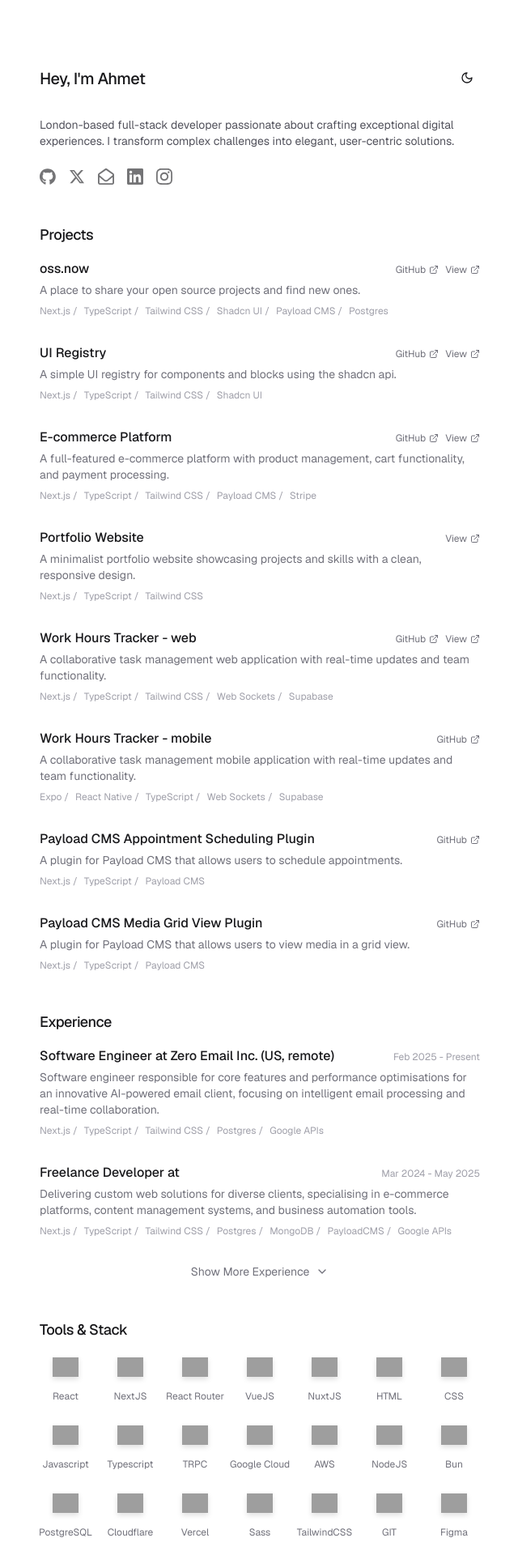
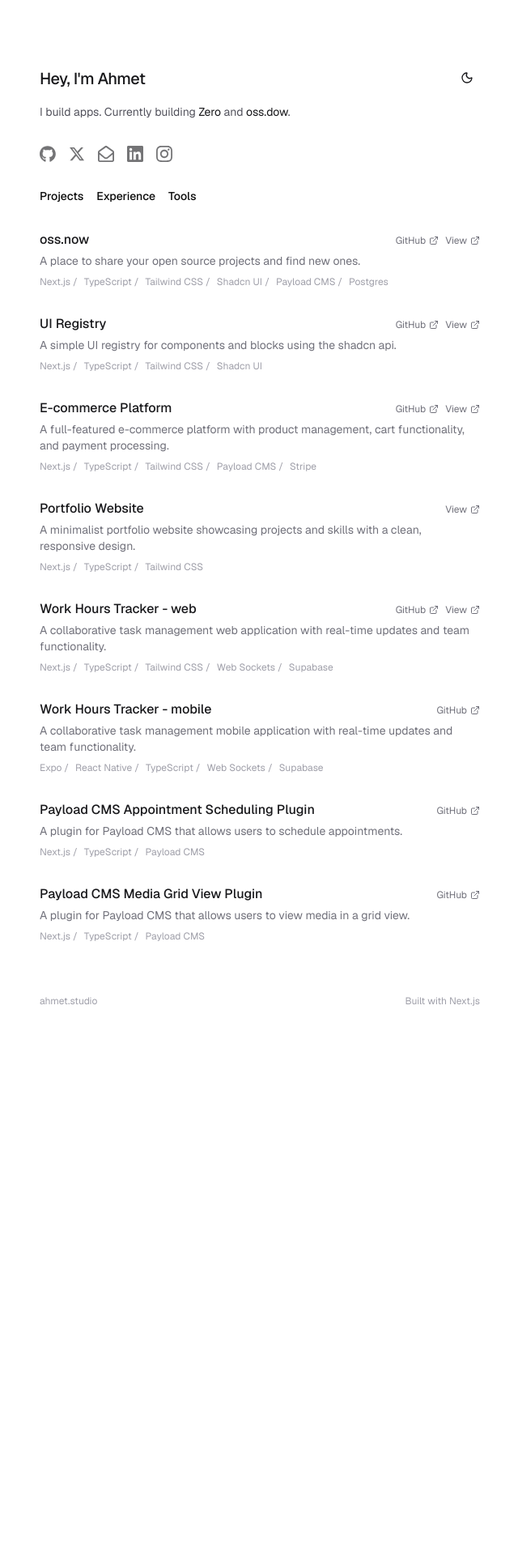
Before and after one commit to zaidhafeezvu/portfolio, a Next.js app: page / in a window 1280 px wide. Shown: the top 1920 px of the page at 81% size, without its empty margins (319-959 px from the left). After the commit the page ends 1260 px from the top, so only its background shows below. Built offline with nearby package versions, Linux system fonts and the light colour scheme; grey boxes are pictures that could not be loaded.

Commit message:
something different

```diff
--- a/src/app/globals.css
+++ b/src/app/globals.css
@@ -45,8 +45,6 @@
 
 :root {
   --radius: 0.625rem;
-  --background: oklch(1 0 0);
-  --foreground: oklch(0.145 0 0);
   --card: oklch(1 0 0);
   --card-foreground: oklch(0.145 0 0);
   --popover: oklch(1 0 0);
@@ -76,6 +74,8 @@
   --sidebar-accent-foreground: oklch(0.205 0 0);
   --sidebar-border: oklch(0.922 0 0);
   --sidebar-ring: oklch(0.708 0 0);
+  --background: oklch(1 0 0);
+  --foreground: oklch(0.145 0 0);
 }
 
 .dark {
--- a/src/app/page.tsx
+++ b/src/app/page.tsx
@@ -3,34 +3,42 @@
 import SocialMedia from "@/components/SocialMedia";
 import { ThemeToggle } from "@/components/ThemeToggle";
 import { AnimateIn } from "@/components/animations/AnimateIn";
-import { ExternalLink, ChevronDown, ChevronUp } from "lucide-react";
-import { useState } from "react";
+import { Tabs, TabsContent, TabsList, TabsTrigger } from "@/components/ui/tabs";
+import { ExternalLink } from "lucide-react";
 import Image from "next/image";
 
 export default function Home() {
-  // const [isProjectsExpanded, setIsProjectsExpanded] = useState(false);
-  // const initialProjectCount = 2;
-  // const visibleProjects = isProjectsExpanded ? projects : projects.slice(0, initialProjectCount);
-  const visibleProjects = projects;
-
-  const [isExperienceExpanded, setIsExperienceExpanded] = useState(false);
-  const initialExperienceCount = 2;
-  const visibleExperience = isExperienceExpanded ? experience : experience.slice(0, initialExperienceCount);
-
   return (
     <main className="text-zinc-900 dark:text-zinc-100 max-w-xl mx-auto px-4 py-4 mt-16">
       <AnimateIn variant="fadeUp">
-        <section className="mb-12">
+        <section className="mb-6">
           <AnimateIn variant="fadeUp" delay={0.2}>
-            <h1 className="text-xl font-medium tracking-tight mb-8 flex items-baseline justify-between">
+            <h1 className="text-xl font-medium tracking-tight mb-4 flex items-baseline justify-between">
               <span>Hey, I&apos;m Ahmet</span>
               <ThemeToggle />
             </h1>
           </AnimateIn>
           <AnimateIn variant="fadeUp" delay={0.4}>
-            <p className="text-sm text-zinc-600 dark:text-zinc-400 max-w-xl mb-6">
-              London-based full-stack developer passionate about crafting exceptional digital experiences. I transform complex challenges into elegant,
-              user-centric solutions.
+            <p className="text-sm text-zinc-600 dark:text-zinc-400 max-w-xl mb-8">
+              I build apps. Currently building{" "}
+              <a
+                href="https://0.email"
+                target="_blank"
+                rel="noopener noreferrer"
+                className="text-zinc-900 dark:text-zinc-100 hover:text-zinc-900 dark:hover:text-zinc-100 transition-colors"
+              >
+                Zero
+              </a>{" "}
+              and{" "}
+              <a
+                href="https://oss.now"
+                target="_blank"
+                rel="noopener noreferrer"
+                className="text-zinc-900 dark:text-zinc-100 hover:text-zinc-900 dark:hover:text-zinc-100 transition-colors"
+              >
+                oss.dow
+              </a>
+              .
             </p>
           </AnimateIn>
 
@@ -42,16 +50,28 @@ export default function Home() {
         </section>
       </AnimateIn>
 
+      <Tabs defaultValue="projects">
         <AnimateIn variant="fadeUp" delay={0.2}>
+          <TabsList className="mb-4 border-none bg-transparent p-0 -ml-[8px]">
+            <TabsTrigger value="projects" className="!bg-transparent !border-none !shadow-none">
+              Projects
+            </TabsTrigger>
+            <TabsTrigger value="experience" className="!bg-transparent !border-none !shadow-none">
+              Experience
+            </TabsTrigger>
+            <TabsTrigger value="tools" className="!bg-transparent !border-none !shadow-none">
+              Tools
+            </TabsTrigger>
+          </TabsList>
+        </AnimateIn>
+
+        <TabsContent value="projects">
+          <AnimateIn variant="fadeUp" delay={0}>
             <section className="mb-12">
-          <AnimateIn variant="reveal" delay={0.3}>
-            <h2 className="text-lg font-medium tracking-tight mb-4 inline-block">Projects</h2>
-          </AnimateIn>
               <div className="space-y-8">
                 <ul className="space-y-8">
-              {visibleProjects.map((project, index) => {
-                // const delay = 0.3 + (index < initialProjectCount ? index : index - initialProjectCount) * 0.1;
-                const delay = 0.3 + index * 0.1;
+                  {projects.map((project, index) => {
+                    const delay = 0.1 + index * 0.1;
                     return (
                       <AnimateIn key={index} variant="fadeLeft" delay={delay}>
                         <li className="group hover:translate-x-1 transition-all duration-300 ease-out">
@@ -94,35 +114,18 @@ export default function Home() {
                     );
                   })}
                 </ul>
-            {/* {projects.length > initialProjectCount && (
-              <button
-                onClick={() => setIsProjectsExpanded(!isProjectsExpanded)}
-                className="flex items-center gap-2 text-sm text-zinc-500 dark:text-zinc-400 hover:text-zinc-900 dark:hover:text-zinc-100 transition-colors mx-auto"
-              >
-                {isProjectsExpanded ? (
-                  <>
-                    Show Less <ChevronUp className="w-4 h-4" />
-                  </>
-                ) : (
-                  <>
-                    Show More Projects <ChevronDown className="w-4 h-4" />
-                  </>
-                )}
-              </button>
-            )} */}
               </div>
             </section>
           </AnimateIn>
+        </TabsContent>
 
-      <AnimateIn variant="fadeUp" delay={0.4}>
+        <TabsContent value="experience">
+          <AnimateIn variant="fadeUp" delay={0}>
             <section className="mb-12">
-          <AnimateIn variant="reveal" delay={0.5}>
-            <h2 className="text-lg font-medium tracking-tight mb-4 inline-block">Experience</h2>
-          </AnimateIn>
               <div className="space-y-8">
                 <ul className="space-y-8">
-              {visibleExperience.map((job, index) => {
-                const delay = 0.5 + (index < initialExperienceCount ? index : index - initialExperienceCount) * 0.1;
+                  {experience.map((job, index) => {
+                    const delay = 0.1 + index * 0.1;
                     return (
                       <AnimateIn key={index} variant="fadeLeft" delay={delay}>
                         <li className="group hover:translate-x-1 transition-all duration-300 ease-out">
@@ -146,36 +149,18 @@ export default function Home() {
                     );
                   })}
                 </ul>
-            {experience.length > initialExperienceCount && (
-              <button
-                onClick={() => setIsExperienceExpanded(!isExperienceExpanded)}
-                className="flex items-center gap-2 text-sm text-zinc-500 dark:text-zinc-400 hover:text-zinc-900 dark:hover:text-zinc-100 transition-colors mx-auto"
-              >
-                {isExperienceExpanded ? (
-                  <>
-                    Show Less <ChevronUp className="w-4 h-4" />
-                  </>
-                ) : (
-                  <>
-                    Show More Experience <ChevronDown className="w-4 h-4" />
-                  </>
-                )}
-              </button>
-            )}
               </div>
             </section>
           </AnimateIn>
-
-      <AnimateIn variant="fadeUp" delay={0.6}>
+        </TabsContent>
+        <TabsContent value="tools">
+          <AnimateIn variant="fadeUp" delay={0}>
             <section className="mb-12">
-          <AnimateIn variant="reveal" delay={0.7}>
-            <h2 className="text-lg font-medium tracking-tight mb-4 inline-block">Tools & Stack</h2>
-          </AnimateIn>
-          <div className="grid grid-cols-5 sm:grid-cols-7 gap-y-6 gap-x-4">
+              <div className="flex flex-wrap gap-y-6 gap-x-4 justify-center">
                 {tools.map(({ logo, title }, index) => (
-              <AnimateIn key={index} variant="scale" delay={0.7 + index * 0.03}>
+                  <AnimateIn key={index} variant="scale" delay={0.1 + index * 0.03} className="w-[calc(25%-12px)] sm:w-[calc(20%-13px)]">
                     <div className="flex flex-col items-center group">
-                  <div className="relative h-6 w-6 sm:h-8 sm:w-8 mb-3 transition-all duration-300 ease-out group-hover:scale-110 group-hover:-translate-y-1">
+                      <div className="relative h-7 w-7 sm:h-8 sm:w-8 mb-3 transition-all duration-300 ease-out group-hover:scale-110 group-hover:-translate-y-1">
                         <Image src={logo} alt={`${title} logo`} fill className="object-contain drop-shadow-md" loading="eager" />
                       </div>
                       <span className="text-xs text-zinc-500 dark:text-zinc-400 text-center whitespace-nowrap">{title}</span>
@@ -185,6 +170,8 @@ export default function Home() {
               </div>
             </section>
           </AnimateIn>
+        </TabsContent>
+      </Tabs>
 
       <AnimateIn variant="fadeUp" delay={0.8}>
         <footer className="pt-4 text-xs text-zinc-400 dark:text-zinc-500 flex justify-between items-center">
@@ -303,14 +290,14 @@ const tools = [
     logo: "https://cdn.jsdelivr.net/gh/devicons/devicon/icons/reactrouter/reactrouter-original.svg",
     title: "React Router",
   },
-  {
-    logo: "https://cdn.jsdelivr.net/gh/devicons/devicon/icons/vuejs/vuejs-original.svg",
-    title: "VueJS",
-  },
-  {
-    logo: "https://cdn.jsdelivr.net/gh/devicons/devicon/icons/nuxtjs/nuxtjs-original.svg",
-    title: "NuxtJS",
-  },
+  // {
+  //   logo: "https://cdn.jsdelivr.net/gh/devicons/devicon/icons/vuejs/vuejs-original.svg",
+  //   title: "VueJS",
+  // },
+  // {
+  //   logo: "https://cdn.jsdelivr.net/gh/devicons/devicon/icons/nuxtjs/nuxtjs-original.svg",
+  //   title: "NuxtJS",
+  // },
   {
     logo: "https://cdn.jsdelivr.net/gh/devicons/devicon/icons/html5/html5-original.svg",
     title: "HTML",
@@ -319,10 +306,10 @@ const tools = [
     logo: "https://cdn.jsdelivr.net/gh/devicons/devicon/icons/css3/css3-original.svg",
     title: "CSS",
   },
-  {
-    logo: "https://cdn.jsdelivr.net/gh/devicons/devicon/icons/javascript/javascript-original.svg",
-    title: "Javascript",
-  },
+  // {
+  //   logo: "https://cdn.jsdelivr.net/gh/devicons/devicon/icons/javascript/javascript-original.svg",
+  //   title: "Javascript",
+  // },
   {
     logo: "https://cdn.jsdelivr.net/gh/devicons/devicon/icons/typescript/typescript-original.svg",
     title: "Typescript",
@@ -335,10 +322,10 @@ const tools = [
     logo: "https://cdn.jsdelivr.net/gh/devicons/devicon/icons/googlecloud/googlecloud-original.svg",
     title: "Google Cloud",
   },
-  {
-    logo: "https://cdn.jsdelivr.net/gh/devicons/devicon/icons/amazonwebservices/amazonwebservices-original-wordmark.svg",
-    title: "AWS",
-  },
+  // {
+  //   logo: "https://cdn.jsdelivr.net/gh/devicons/devicon/icons/amazonwebservices/amazonwebservices-original-wordmark.svg",
+  //   title: "AWS",
+  // },
   {
     logo: "https://cdn.jsdelivr.net/gh/devicons/devicon/icons/nodejs/nodejs-original.svg",
     title: "NodeJS",
@@ -359,10 +346,10 @@ const tools = [
     logo: "https://cdn.jsdelivr.net/gh/devicons/devicon/icons/vercel/vercel-original.svg",
     title: "Vercel",
   },
-  {
-    logo: "https://cdn.jsdelivr.net/gh/devicons/devicon/icons/sass/sass-original.svg",
-    title: "Sass",
-  },
+  // {
+  //   logo: "https://cdn.jsdelivr.net/gh/devicons/devicon/icons/sass/sass-original.svg",
+  //   title: "Sass",
+  // },
   {
     logo: "https://cdn.jsdelivr.net/gh/devicons/devicon/icons/tailwindcss/tailwindcss-original.svg",
     title: "TailwindCSS",
@@ -371,12 +358,12 @@ const tools = [
     logo: "https://cdn.jsdelivr.net/gh/devicons/devicon/icons/git/git-original.svg",
     title: "GIT",
   },
-  {
-    logo: "https://cdn.jsdelivr.net/gh/devicons/devicon/icons/figma/figma-original.svg",
-    title: "Figma",
-  },
-  {
-    logo: "https://cdn.jsdelivr.net/gh/devicons/devicon/icons/sketch/sketch-original.svg",
-    title: "Sketch",
-  },
+  // {
+  //   logo: "https://cdn.jsdelivr.net/gh/devicons/devicon/icons/figma/figma-original.svg",
+  //   title: "Figma",
+  // },
+  // {
+  //   logo: "https://cdn.jsdelivr.net/gh/devicons/devicon/icons/sketch/sketch-original.svg",
+  //   title: "Sketch",
+  // },
 ];
--- /dev/null
+++ b/src/components/ui/tabs.tsx
@@ -0,0 +1,39 @@
+"use client";
+
+import * as React from "react";
+import * as TabsPrimitive from "@radix-ui/react-tabs";
+
+import { cn } from "@/lib/utils";
+
+function Tabs({ className, ...props }: React.ComponentProps<typeof TabsPrimitive.Root>) {
+  return <TabsPrimitive.Root data-slot="tabs" className={cn("flex flex-col gap-2", className)} {...props} />;
+}
+
+function TabsList({ className, ...props }: React.ComponentProps<typeof TabsPrimitive.List>) {
+  return (
+    <TabsPrimitive.List
+      data-slot="tabs-list"
+      className={cn("bg-muted text-muted-foreground inline-flex h-9 w-fit items-center justify-center rounded-lg p-[3px]", className)}
+      {...props}
+    />
+  );
+}
+
+function TabsTrigger({ className, ...props }: React.ComponentProps<typeof TabsPrimitive.Trigger>) {
+  return (
+    <TabsPrimitive.Trigger
+      data-slot="tabs-trigger"
+      className={cn(
+        "data-[state=active]:bg-background dark:data-[state=active]:text-foreground focus-visible:border-ring focus-visible:ring-ring/50 focus-visible:outline-ring dark:data-[state=active]:border-input dark:data-[state=active]:bg-input/30 text-foreground dark:text-muted-foreground inline-flex h-[calc(100%-1px)] flex-1 items-center justify-center gap-1.5 rounded-md border border-transparent px-2 py-1 text-sm font-medium whitespace-nowrap transition-[color,box-shadow] focus-visible:ring-[3px] focus-visible:outline-1 disabled:pointer-events-none disabled:opacity-50 data-[state=active]:shadow-sm [&_svg]:pointer-events-none [&_svg]:shrink-0 [&_svg:not([class*='size-'])]:size-4",
+        className
+      )}
+      {...props}
+    />
+  );
+}
+
+function TabsContent({ className, ...props }: React.ComponentProps<typeof TabsPrimitive.Content>) {
+  return <TabsPrimitive.Content data-slot="tabs-content" className={cn("flex-1 outline-none", className)} {...props} />;
+}
+
+export { Tabs, TabsList, TabsTrigger, TabsContent };
```
Also changed, not shown: package.json (+4 -3 lines), components.json (added), 1 other file (tests, documents, lock files or other folders). Lines whose indentation alone changed are shown as unchanged.
